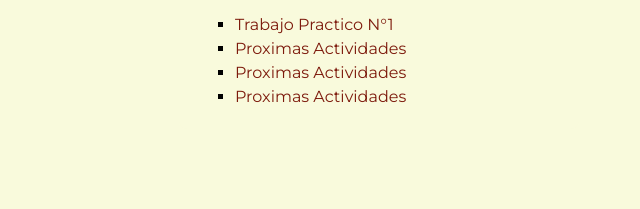
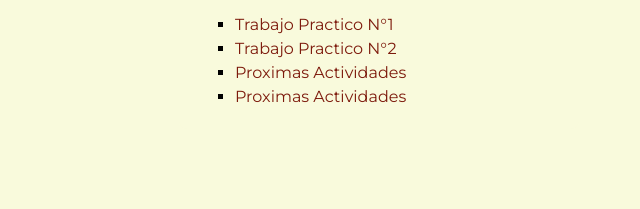
Before and after one commit to emikdev/plataformas-moviles-entregas, a plain HTML site: page index.html in a window 1280 px wide. Shown: the part 424-633 px from the top of the page, 261-901 px from the left. Drawn offline with Linux system fonts and the light colour scheme.

Commit message:
Update index.html
Se agrega el enlace a el index.html de la actividad numero dos en la lista de enlaces

```diff
--- a/index.html
+++ b/index.html
@@ -45,7 +45,7 @@
 
         <li><a href="Works/tp1/index.html">Trabajo Practico N°1</a></li>
 
-        <li><a href="">Proximas Actividades</a></li>
+        <li><a href="Works/tp2/index.html">Trabajo Practico N°2</a></li>
 
         <li><a href="">Proximas Actividades</a></li>
 
```
